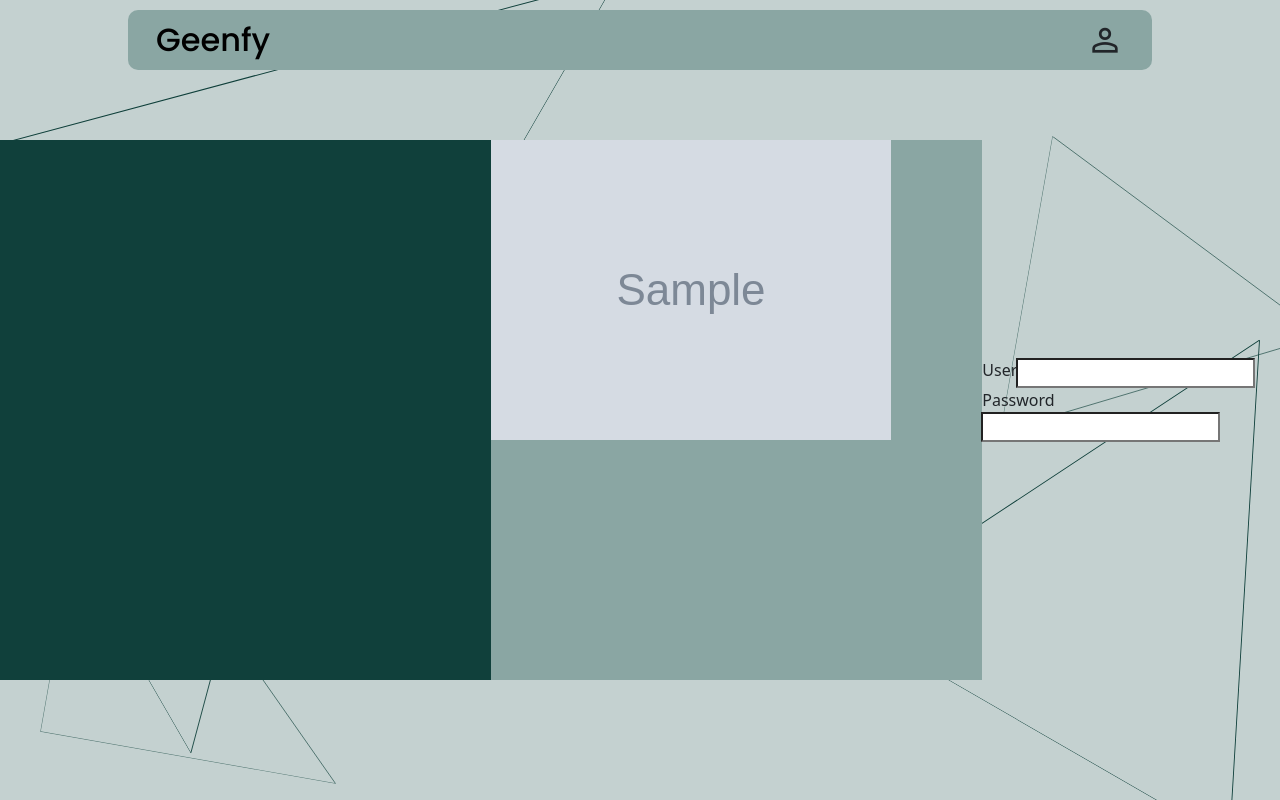
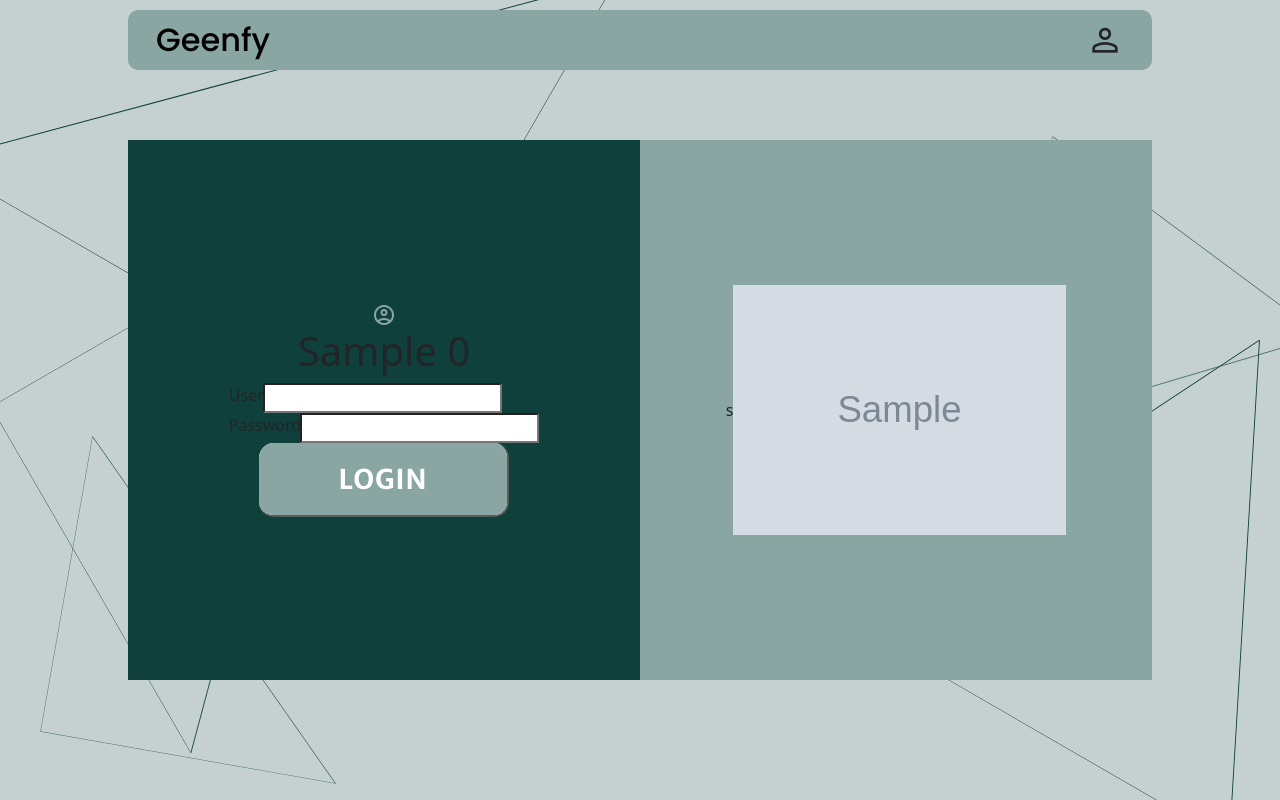
Before and after one commit to anatxzier/ProjetoRPA, a Django app: template RPA/geenfy/templates/login.html in a window 1280 px wide. Run offline with Django 3.2, Linux system fonts and the light colour scheme; the template is opened without the code that fills it: most values are stand-ins (such as "Sample title", 1, 10 or a date in 2020); grey boxes marked "Sample" are stand-in pictures; form fields are guessed from the names that the template uses.

Commit message:
alterações: Estilização de novaTutma: forms e login: background e elementos Co-authored-by: mariadudasn <mariadudasn@users.noreply.github.com>

```diff
--- a/RPA/geenfy/templates/login.html
+++ b/RPA/geenfy/templates/login.html
@@ -36,18 +36,11 @@
             </div>
         </div>
         <div class="rectangle">
-            <div class="half left"></div>
-            <div class="half right">
-                <img class="imagemLogin" src="{{ dados_homepage.0.imagem.url }}" alt="testeimagem">
-            </div>
-        </div>
-        <!-- Título de boas-vindas
-        <h1>Bem-vindo!</h1> -->
-
-        <!-- Subtítulo -->
-        <!-- <h1>Digite seu email e senha para começarmos</h1> -->
-
-        <!-- Formulário de login -->
+            <div class="half left">
+                <span class="material-symbols-outlined iconeLogin">
+                    account_circle
+                </span>
+                <h1 class="titulo">{{ dados_login.0.titulo }}</h1>
                 <form action="login" method="post">
                     {% csrf_token %} <!-- Tag do Django para proteção contra CSRF -->
 
@@ -71,6 +64,14 @@
                 {% if error %}
                     <p>{{ error }}</p>
                 {% endif %}
+
+                <button class="botãoLogin"> <span>LOGIN</span></button>
+            </div>
+            <div class="half right">s
+                <img class="imagemLogin" src="{{ dados_login.0.imgLogin.url }}" alt="imagemLogin">
+            </div>
+        </div>
+
     </div>
 </main>
 {% endblock %}
--- a/RPA/static/css/styleLogin.css
+++ b/RPA/static/css/styleLogin.css
@@ -73,8 +73,23 @@
 
 .left {
     background-color: #10403B; /* Cor da metade esquerda */
+    display: flex;
+    flex-direction: column;
+    justify-content: center;
+    align-items: center;
 }
 
 .right {
     background-color: #8AA6A3; /* Cor da metade direita */
+    display: flex;
+    justify-content: center;
+    align-items: center;
 }
+
+.imagemLogin{
+    max-width: 65%;
+}
+
+.iconeLogin{
+    color: #8AA6A3;
+}
--- a/RPA/static/css/styleNovaTurma.css
+++ b/RPA/static/css/styleNovaTurma.css
@@ -1,24 +1,32 @@
 /* Estilização geral do formulário */
 form.nova-turma-form {
-    max-width: 60vh;
+    max-width: 40%;
     margin: 20vh auto;
     padding: 2rem;
     background-color: #10403B;
     box-shadow: 0 4px 8px rgba(0, 0, 0, 0.1);
+    border-radius: 8px;
+    display: flex;
+    flex-direction: column;
+    align-items: center;
 }
 
+/* Estilização dos campos de entrada */
 .nova-turma-form div {
     margin-bottom: 1rem;
+    width: 100%;
     position: relative;
+    display: flex;
+    flex-direction: column;
+    align-items: center; /* Centraliza os itens no eixo transversal */
 }
-
 
 .nova-turma-form input[type="text"],
 .nova-turma-form input[type="password"] {
-    width: 100%;
+    width: 80%;
     padding: 0.5rem 0;
     border: none;
-    border-bottom: 1px solid #ccc;
+    border-bottom: 1px solid #D9E0DF;
     border-radius: 0;
     font-size: 1rem;
     box-sizing: border-box;
@@ -34,15 +42,93 @@ form.nova-turma-form {
     font-size: 0.8rem;
 }
 
+/* Estilização do campo de upload de arquivos */
 .nova-turma-form input[type="file"] {
     width: 100%;
     padding: 1rem;
-    border: none;
-    border-bottom: 1px solid #ccc;
+    border: 1px solid #D9E0DF;
     border-radius: 0;
     background-color: transparent;
     color: #fff;
+    opacity: 0;
+    position: absolute;
+    z-index: -1;
 }
+
+/* Estilização do botão personalizado */
+.nova-turma-form .file-label {
+    display: inline-block;
+    width: 80%;
+    padding: 0.8rem 2rem;
+    font-size: 1rem;
+    color: #fff;
+    background-color: transparent;
+    border: 1px solid #D9E0DF;
+    cursor: pointer;
+    transition: background-color 0.3s;
+    text-align: center;
+    margin-top: 0.5rem;
+}
+
+.nova-turma-form .file-label:hover {
+    background-color: #ffffff;
+    color: #10403B;
+}
+
+button {
+    outline: none;
+    cursor: pointer;
+    border: none;
+    padding: 2vh 10vh;
+    margin: 0;
+    font-family: "Merriweather Sans";
+    position: relative;
+    display: inline-block;
+    letter-spacing: 0.05rem;
+    font-weight: 700;
+    font-size: 3.4vh;
+    border-radius: 15px;
+    overflow: hidden;
+    background: #ffffff;
+    color: #ffffff;
+    border-bottom: 2px solid #5B5B5B;
+    border-right: 2px solid #5B5B5B;
+
+}
+
+button span {
+    position: relative;
+    z-index: 10;
+    transition: color 0.4s;
+}
+
+button:hover span {
+    color: #8AA6A3;
+}
+
+button::before,
+button::after {
+    position: absolute;
+    top: 0;
+    left: 0;
+    width: 100%;
+    height: 100%;
+    z-index: 0;
+}
+
+button::before {
+    content: "";
+    background: #8AA6A3;
+    width: 120%;
+    left: -10%;
+
+    transition: transform 0.4s cubic-bezier(0.3, 1, 0.8, 1);
+}
+
+button:hover::before {
+    transform: translate3d(100%, 0, 0);
+}
+
 
 
 /* Estilização dos erros
```
Also changed, not shown: RPA/geenfy/templates/novaTurma.html (+8 -0 lines). Lines whose indentation alone changed are shown as unchanged.
